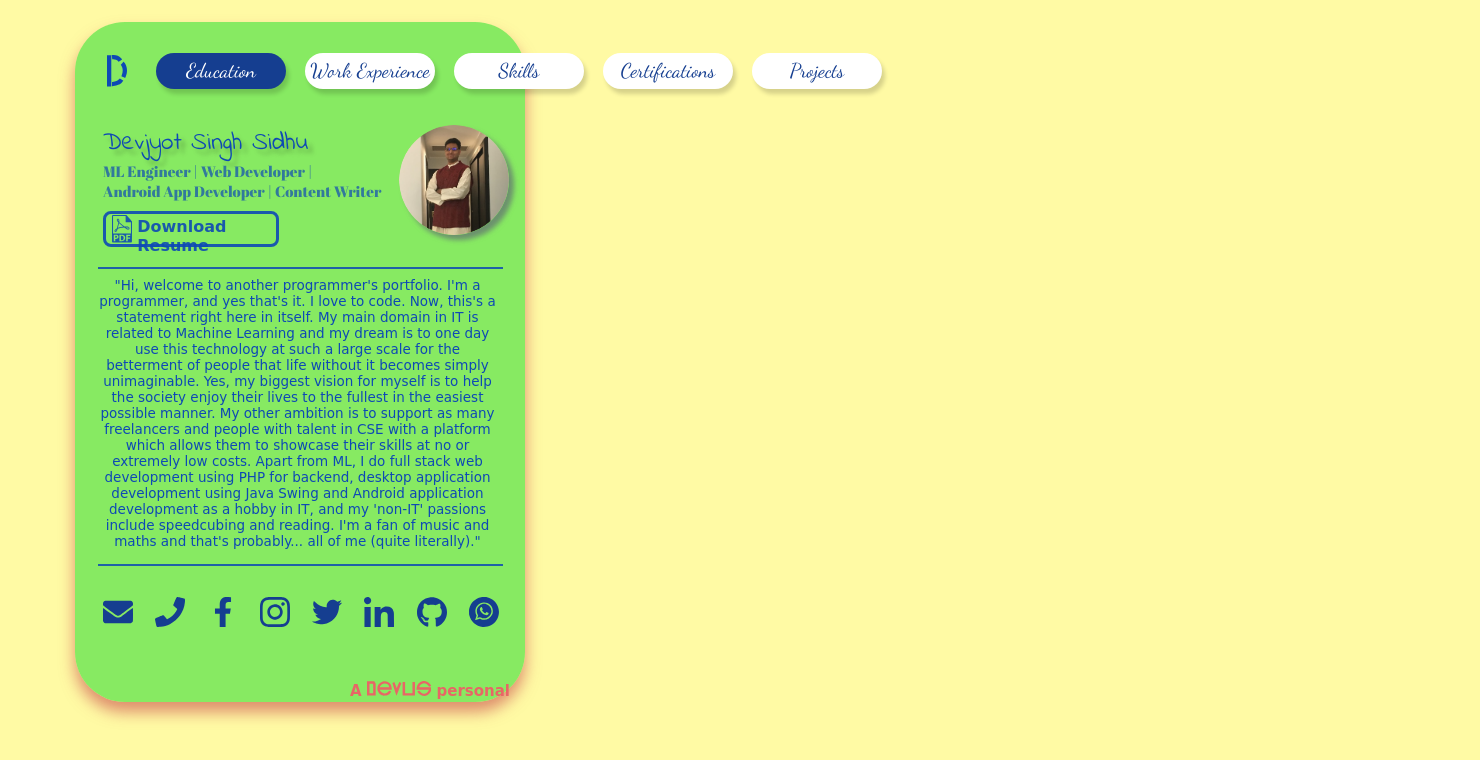
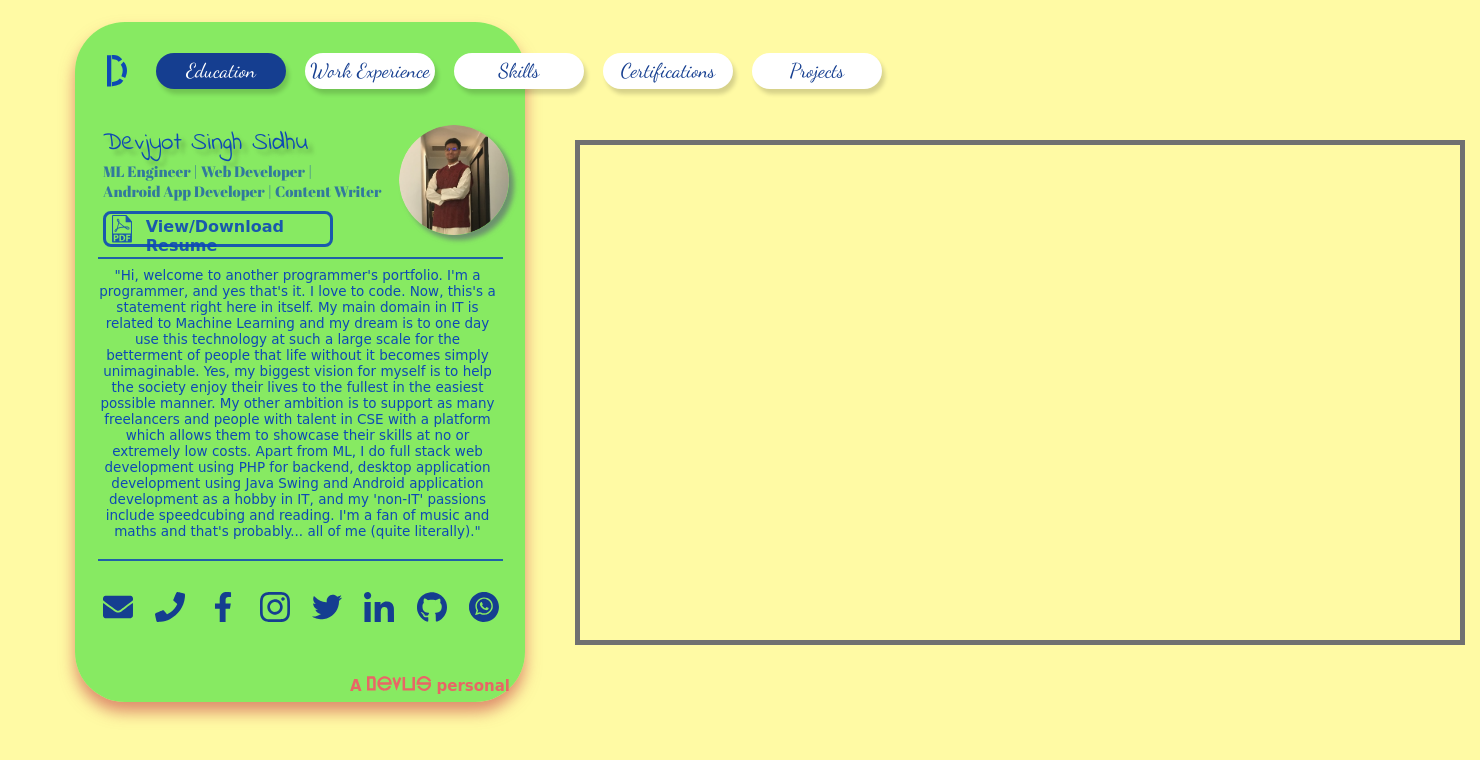
Before and after one commit to DevoGHub/Resume, a PHP site: the page made by new site/index.php in a window 1480 px wide. Shown: the top 760 px of the page. Run offline with PHP 8.4, Linux system fonts and the light colour scheme; some web fonts are replaced.

Commit message:
added iframe

```diff
--- a/new site/css/index.css
+++ b/new site/css/index.css
@@ -34,7 +34,6 @@ html,body{
 
 body{
   padding-left: 75px;
-  padding-right: 75px;
   padding-top: 55px;
   background-color: var(--color4);
   overflow: auto;
@@ -103,7 +102,7 @@ body{
   display: grid;
   grid-template-columns: 2fr 1fr;
   padding-left: 28px;
-  margin-bottom: 20px;
+  margin-bottom: 10px;
 }
 
 #namediv{
@@ -129,7 +128,7 @@ body{
   border-width: 3px;
   border-color: #0E49B5e6;
   border-radius: 8px;;
-  width: 165px;
+  width: 219px;
   color:#0E49B5e6;
   font-weight: bold;
   padding-top: 0;
@@ -153,7 +152,7 @@ body{
 
 #resumebtntext{
   padding-top: 3px;
-  margin-left: -15px;
+  margin-left: -20px;
 }
 
 #downloadresumediv:hover{
@@ -189,14 +188,14 @@ body{
 }
 
 #infopanelrow2{
-  margin-top:2px;
+  margin-top:7px;
   margin-right: 25px;
   margin-left:20px;
   text-align: center;
   font-family: "Comic Sans MS";
   font-size:13.5px;
   color: var(--color2);
-  margin-bottom: 15px;
+  margin-bottom: 20px;
 }
 
 #socialtray{
@@ -260,3 +259,13 @@ body{
   fill:var(--black);
   transition: 0.2s;
 }
+
+iframe{
+  margin-left: 500px;
+  margin-top:85px;
+  height: 495px;
+  width: 880px;
+  overflow-x: auto;
+  overflow-y: auto;
+  border: 5px solid #707070;
+}
--- /dev/null
+++ b/new site/education.php
@@ -0,0 +1,10 @@
+<!DOCTYPE html>
+<html lang="en" dir="ltr">
+  <head>
+    <meta charset="utf-8">
+    <title></title>
+  </head>
+  <body>
+
+  </body>
+</html>
--- a/new site/index.php
+++ b/new site/index.php
@@ -155,7 +155,7 @@
                 </svg>
               </div>
               <div id="resumebtntext">
-                Download Resume
+                View/Download Resume
               </div>
             </div>
         </div>
@@ -757,5 +757,6 @@
         personal
       </div>
     </div>
+    <iframe src="education.php"></iframe>
   </body>
 </html>
```
Also changed, not shown: new site/imgs/tv.png (deleted).
